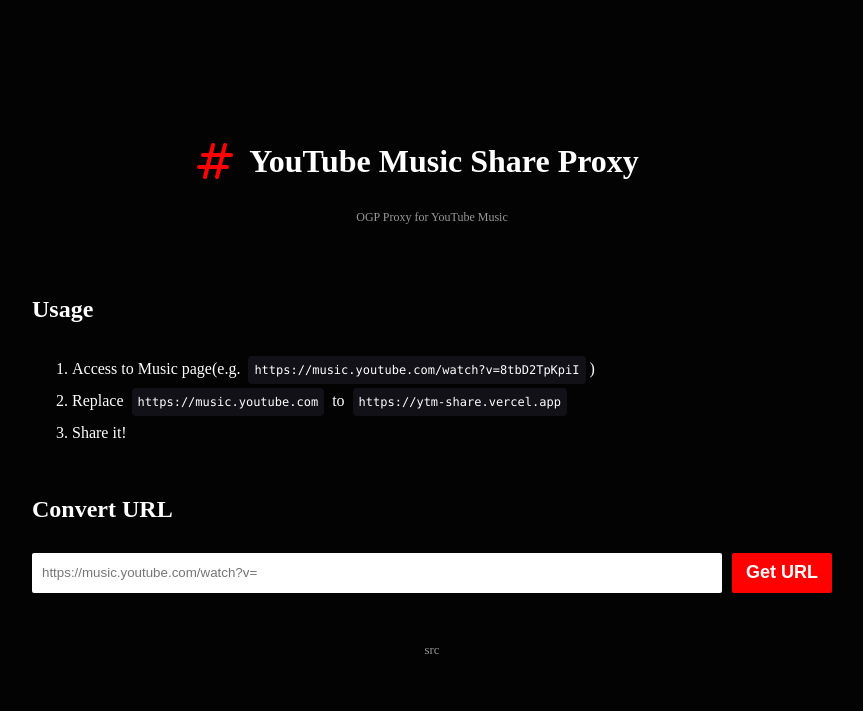
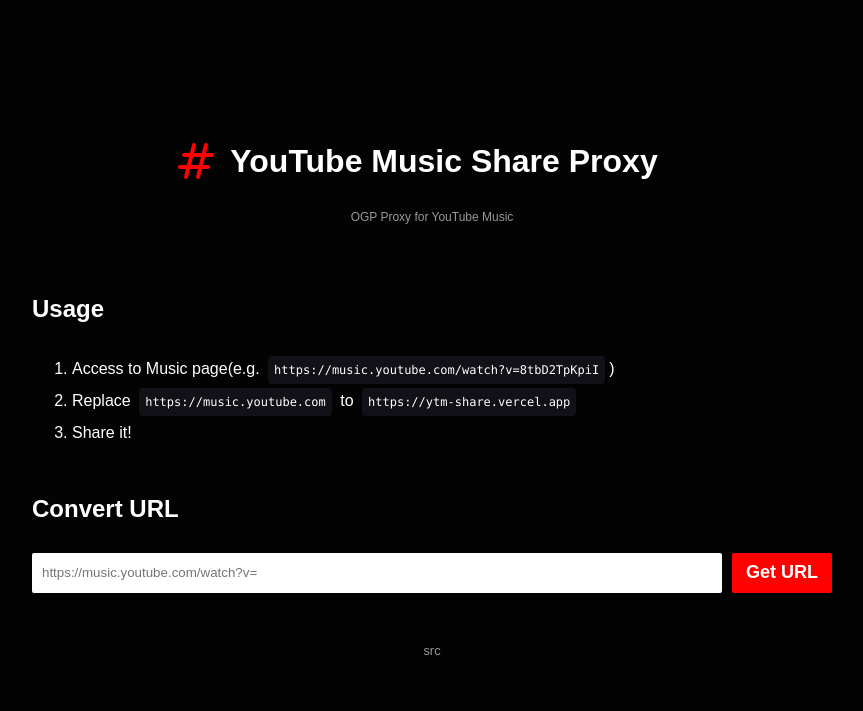
Before and after one commit to potato4d/ytm-share-proxy, a website: page public/index.html in a window 1280 px wide. Shown: the whole page, without its empty margins (208-1071 px from the left). Drawn offline with Linux system fonts and the light colour scheme.

Commit message:
chore: Use sans fallback

```diff
--- a/public/index.html
+++ b/public/index.html
@@ -18,7 +18,7 @@
       justify-content: center;
       align-items: center;
       line-height: 2.0;
-      font-family: Avenir;
+      font-family: Avenir, sans-serif;
     }
     a {
       color: inherit;
```
